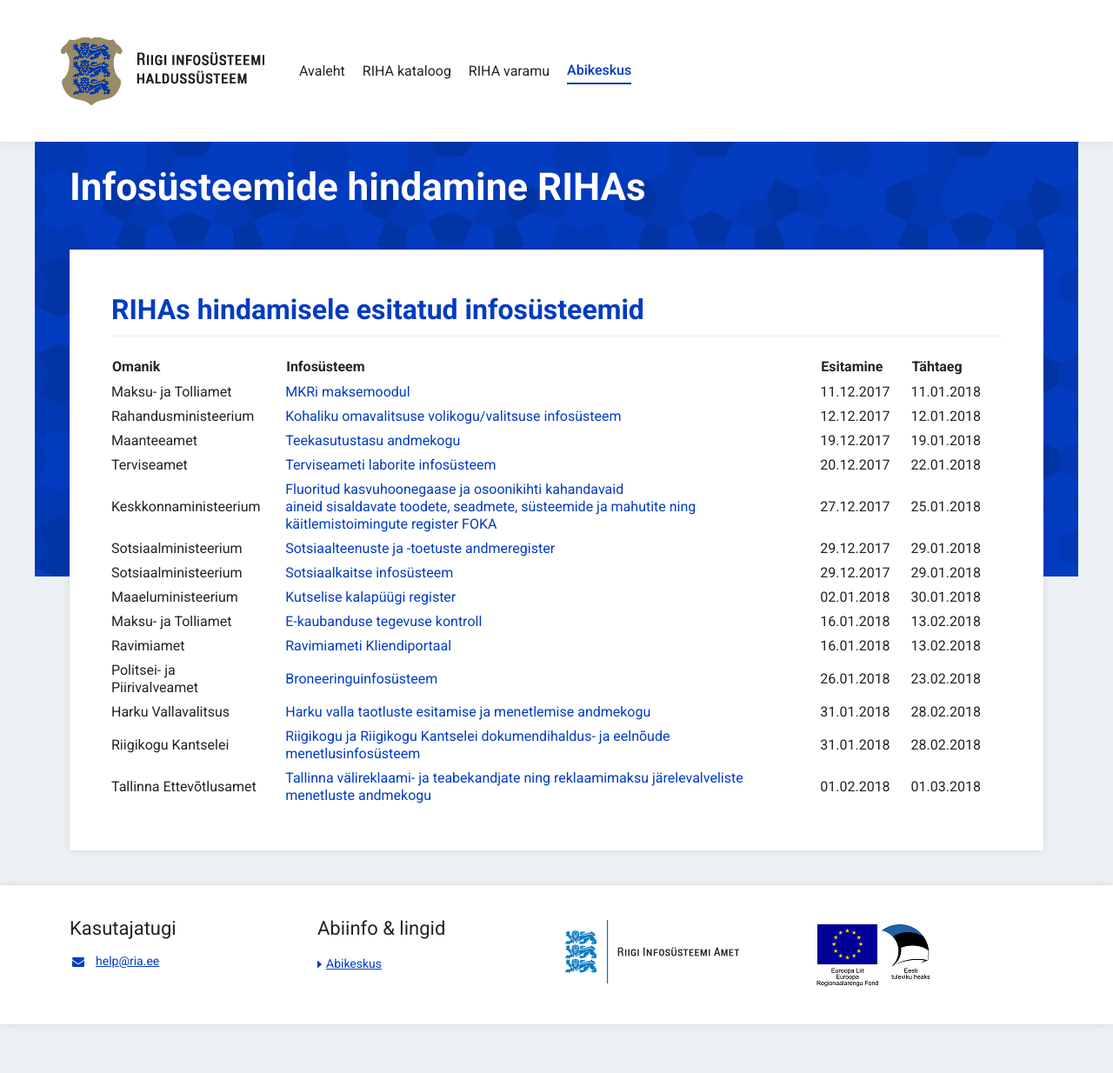
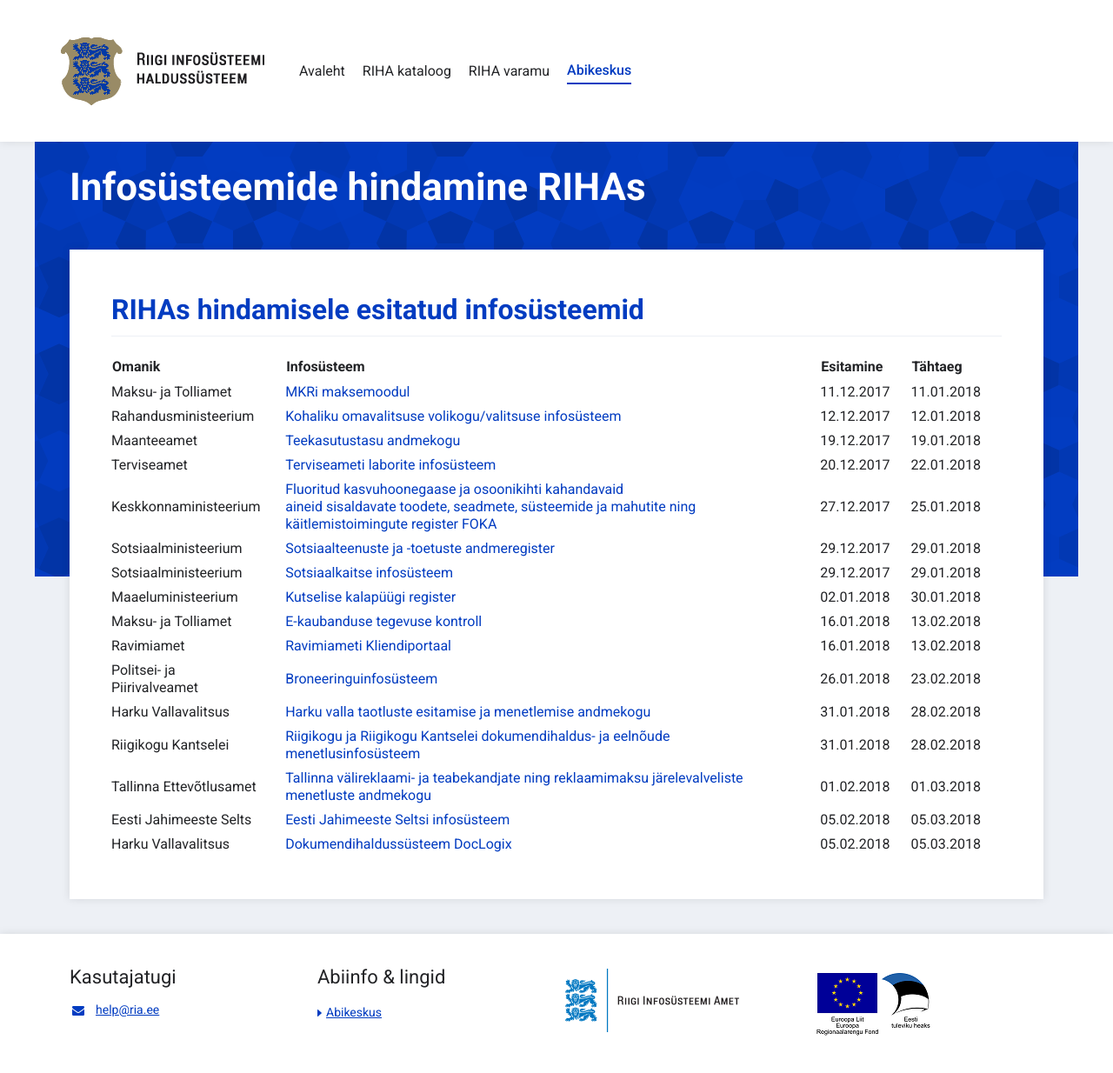
Before and after one commit to e-gov/RIHA-Help, a Jekyll site: the page built from docs/RIHAs-hindamisel.md, in a window 1280 px wide. Shown: the whole page at 87% size. Built offline with Jekyll 4.4.1, drawn with Linux system fonts in a browser that asks for light colours; before the commit the page ends 1178 px from its top, so only the background shows below that.

Commit message:
Update RIHAs-hindamisel.md

```diff
--- a/docs/RIHAs-hindamisel.md
+++ b/docs/RIHAs-hindamisel.md
@@ -19,3 +19,5 @@ title: Infosüsteemide hindamine RIHAs
 | Harku Vallavalitsus | [Harku valla taotluste esitamise ja menetlemise andmekogu](https://www.riha.ee/Infosüsteemid/Vaata/75014132-spoku) | 31.01.2018 | 28.02.2018 |
 | Riigikogu Kantselei | [Riigikogu ja Riigikogu Kantselei dokumendihaldus- ja eelnõude menetlusinfosüsteem](https://www.riha.ee/Infosüsteemid/Vaata/EMS) | 31.01.2018 | 28.02.2018 |
 | Tallinna Ettevõtlusamet | [Tallinna välireklaami- ja teabekandjate ning reklaamimaksu järelevalveliste menetluste andmekogu](https://www.riha.ee/Infosüsteemid/Vaata/tlntera) | 01.02.2018 | 01.03.2018 |
+| Eesti Jahimeeste Selts | [Eesti Jahimeeste Seltsi infosüsteem](https://www.riha.ee/Infosüsteemid/Vaata/ejs-is2) | 05.02.2018 | 05.03.2018 |
+| Harku Vallavalitsus | [Dokumendihaldussüsteem DocLogix](https://www.riha.ee/Infosüsteemid/Vaata/harku-vallavalitsuse-doclogix) | 05.02.2018 | 05.03.2018 |
```
